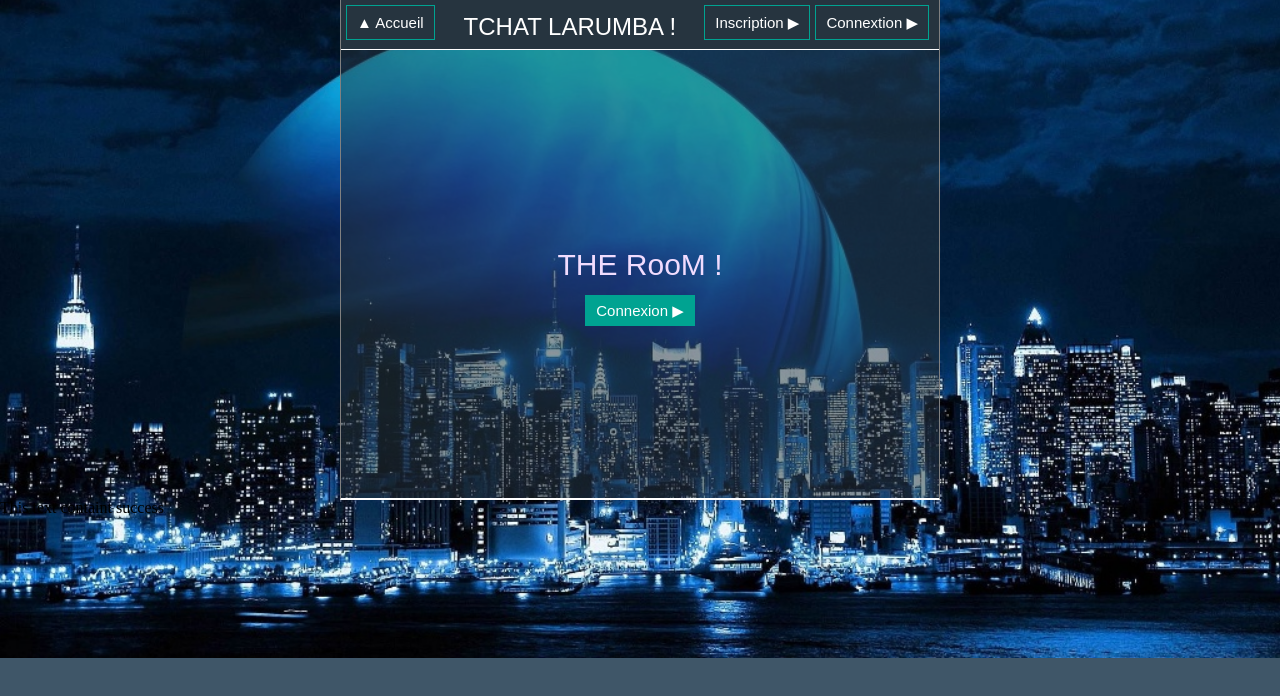
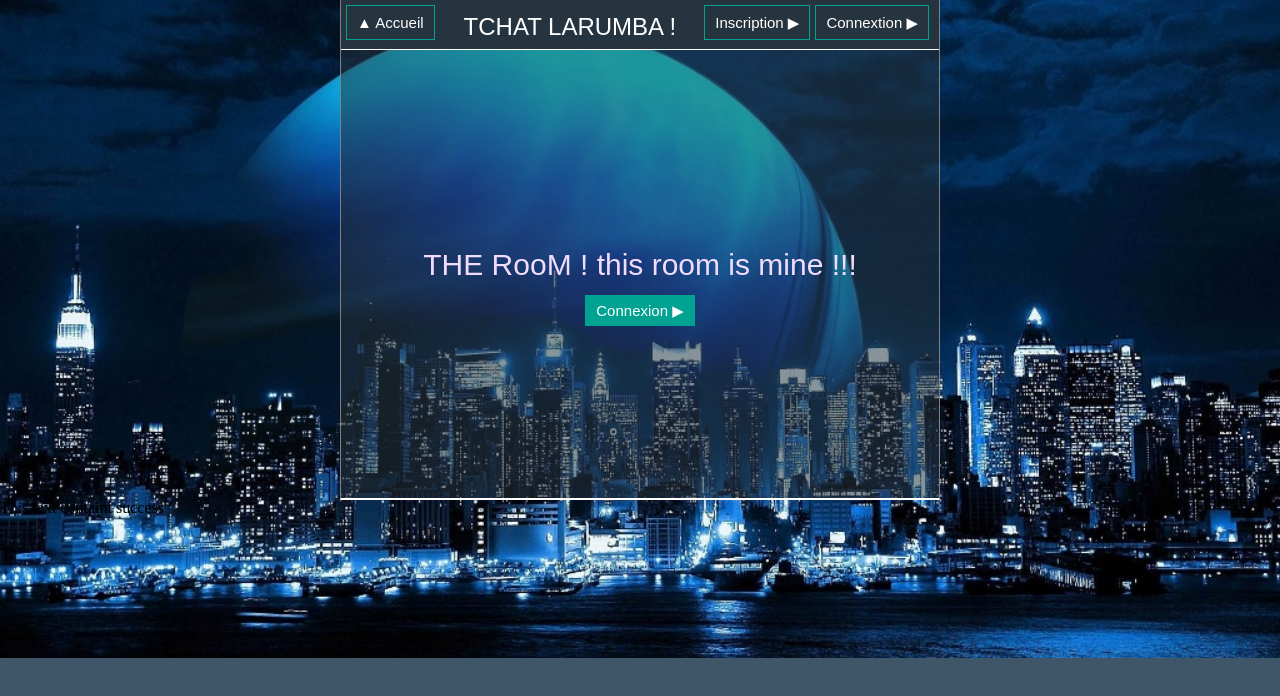
Before and after one commit to Maftouhou/kwicktchat, a website: page public/index.html in a window 1280 px wide. Drawn offline with Linux system fonts and the light colour scheme.

Commit message:
Editing the main page

```diff
--- a/public/home.html
+++ b/public/home.html
@@ -1,3 +1,3 @@
-<h3 class="animateEl">THE RooM !</h3>
+<h3 class="animateEl">THE RooM ! this room is mine !!!</h3>
 
 <a id="homeBtn" class="btn" href="connexion.html">Connexion &#9654;</a>
```
